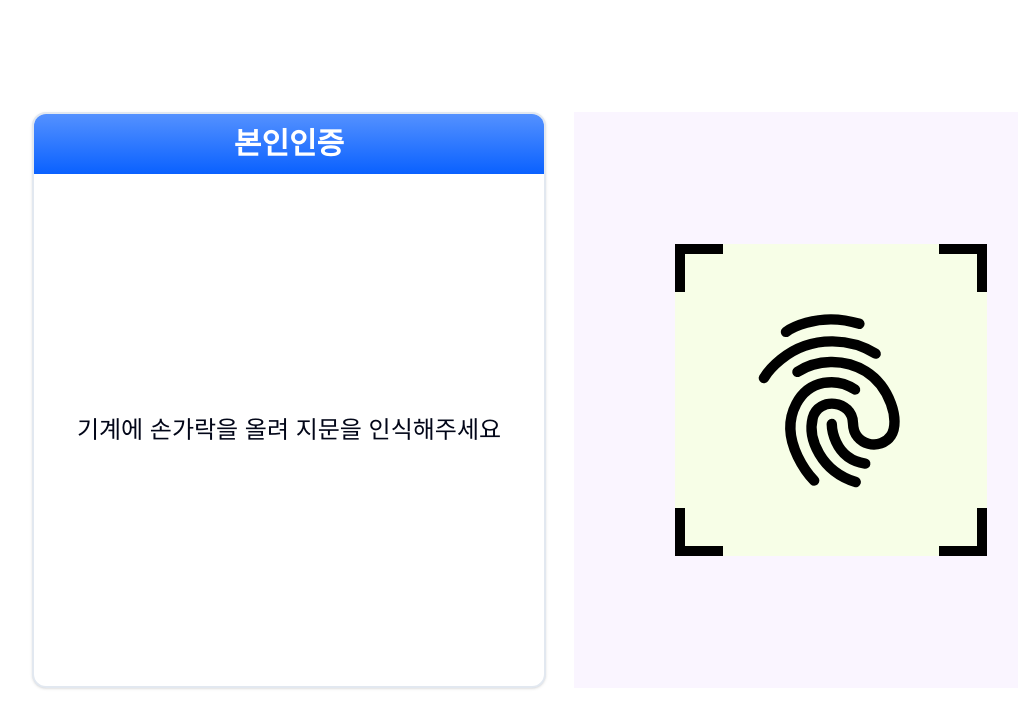
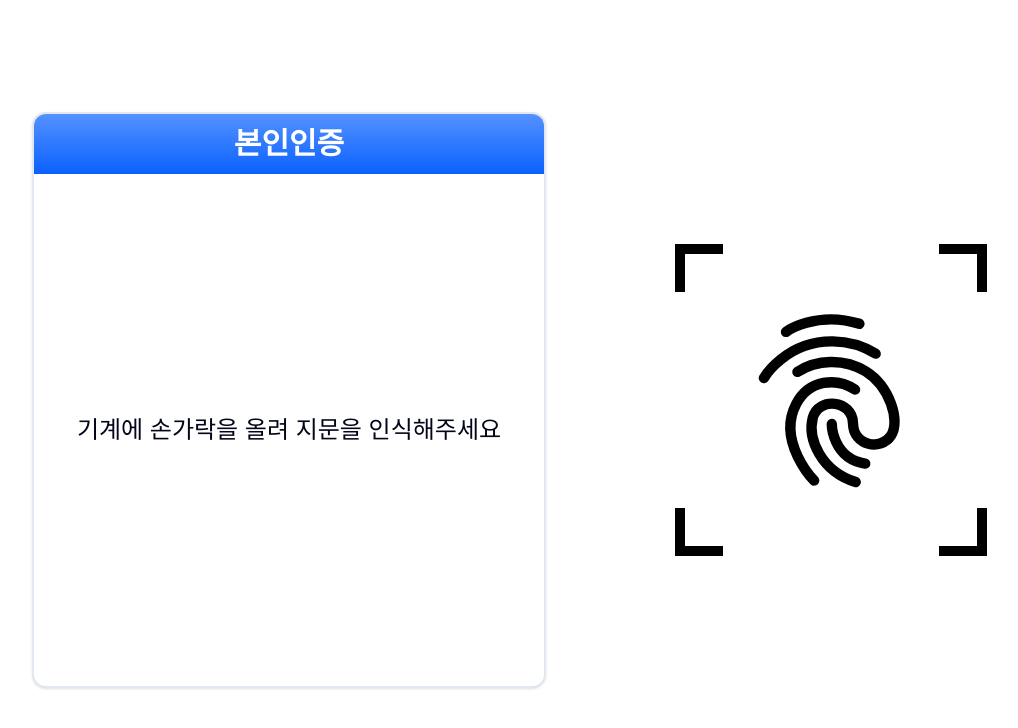
Before and after one commit to wlsooo/birthday-event, a React (Vite) app: page / in a window 1280 px wide. Both pictures are taken after a click on the button "출금하기". Shown: the top 728 px of the page, without its empty margins (80-1098 px from the left). Built offline with nearby package versions, Linux system fonts and the light colour scheme.

Commit message:
width height 고정

```diff
--- a/src/App.tsx
+++ b/src/App.tsx
@@ -70,8 +70,8 @@ const FingerPrintStep = ({ onNext }: Props) => {
   return (
     <div className="grid grid-cols-2 w-full h-full gap-7">
       <AuthCard content="기계에 손가락을 올려 지문을 인식해주세요" />
-      <div className="p-0 flex items-center justify-center bg-purple-50">
-        <div className="relative flex justify-center items-center p-14 bg-lime-50">
+      <div className="p-0 flex items-center justify-center">
+        <div className="relative flex justify-center items-center w-78 h-78">
           {/* 모서리 border */}
           <div className="absolute top-0 left-0 w-12 h-12 border-t-10 border-l-10 border-black" />
           <div className="absolute top-0 right-0 w-12 h-12 border-t-10 border-r-10 border-black" />
```
